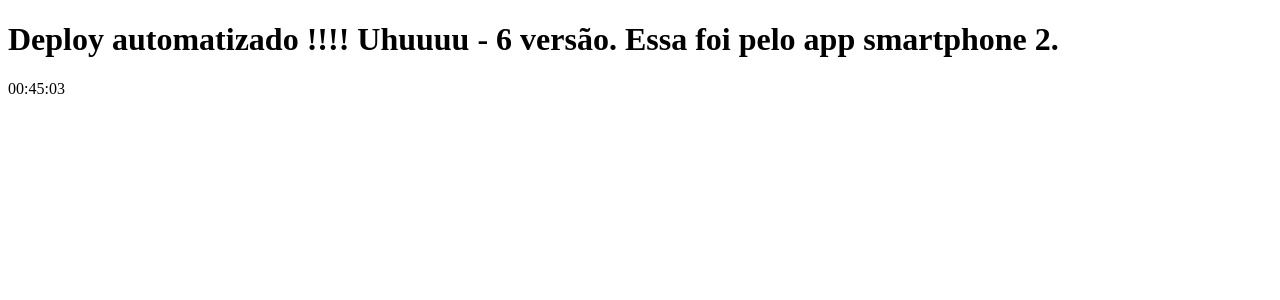
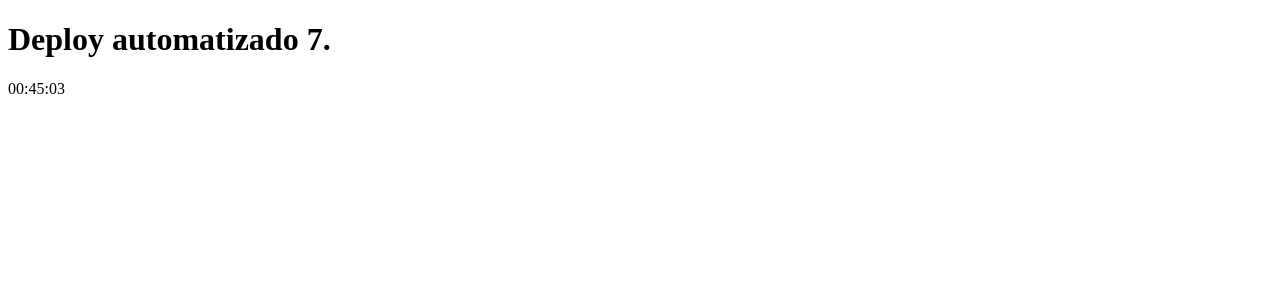
Before and after one commit to github-renan/clone-tabnews, a Next.js app: page / in a window 1280 px wide. Shown: the top 300 px of the page. Built offline with nearby package versions, Linux system fonts and the light colour scheme.

Commit message:
Atualizar o index.js

```diff
--- a/pages/index.js
+++ b/pages/index.js
@@ -30,7 +30,7 @@ function Home() {
 
   return (
     <div>
-      <h1>Deploy automatizado !!!! Uhuuuu - 6 versão. Essa foi pelo app smartphone 2.</h1>
+      <h1>Deploy automatizado 7.</h1>
       <div id="dataHoraDisplay">{horaAtual}</div>
     </div>
   );
```
